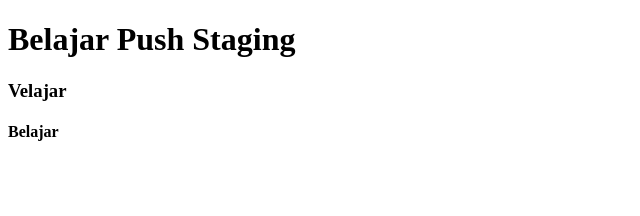
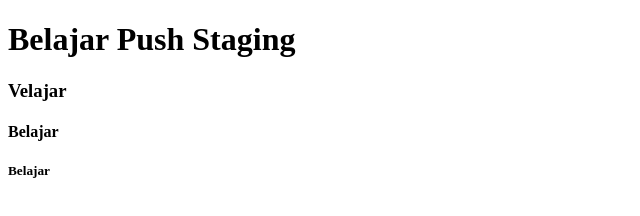
Before and after one commit to yudhiskrisna/belajar-niomic, a plain HTML site: page header.html in a window 1280 px wide. Shown: the full height of the page, 0-640 px from the left. Drawn offline with Linux system fonts and the light colour scheme.

Commit message:
add element h5

```diff
--- a/header.html
+++ b/header.html
@@ -10,6 +10,7 @@
   <h1>Belajar Push Staging</h1>
   <h3>Velajar</h3>
   <h4>Belajar</h4>
+  <h5>Belajar</h5>
 </body>
 
 </html>
```
